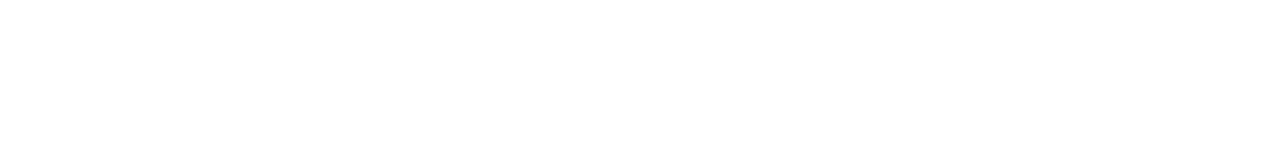
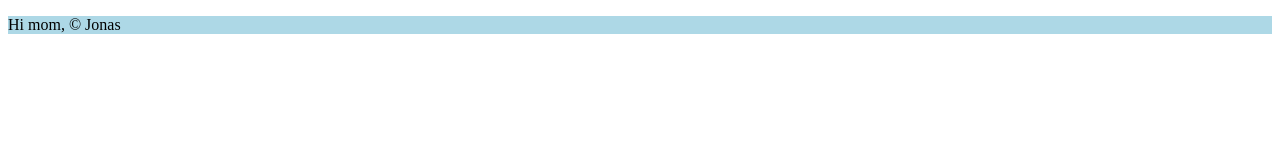
Before and after one commit to jofhatkea/lasseandjonas, a plain HTML site: page index.html in a window 1280 px wide. Drawn offline with Linux system fonts and the light colour scheme.

Commit message:
add footer

```diff
--- a/index.html
+++ b/index.html
@@ -9,6 +9,9 @@
 
 <body>
 
+  <footer>
+    <p>Hi mom, &copy; Jonas</p>
+  </footer>
 </body>
 
 </html>
--- a/styles.css
+++ b/styles.css
@@ -0,0 +1,3 @@
+footer {
+  background: lightblue;
+}
```
